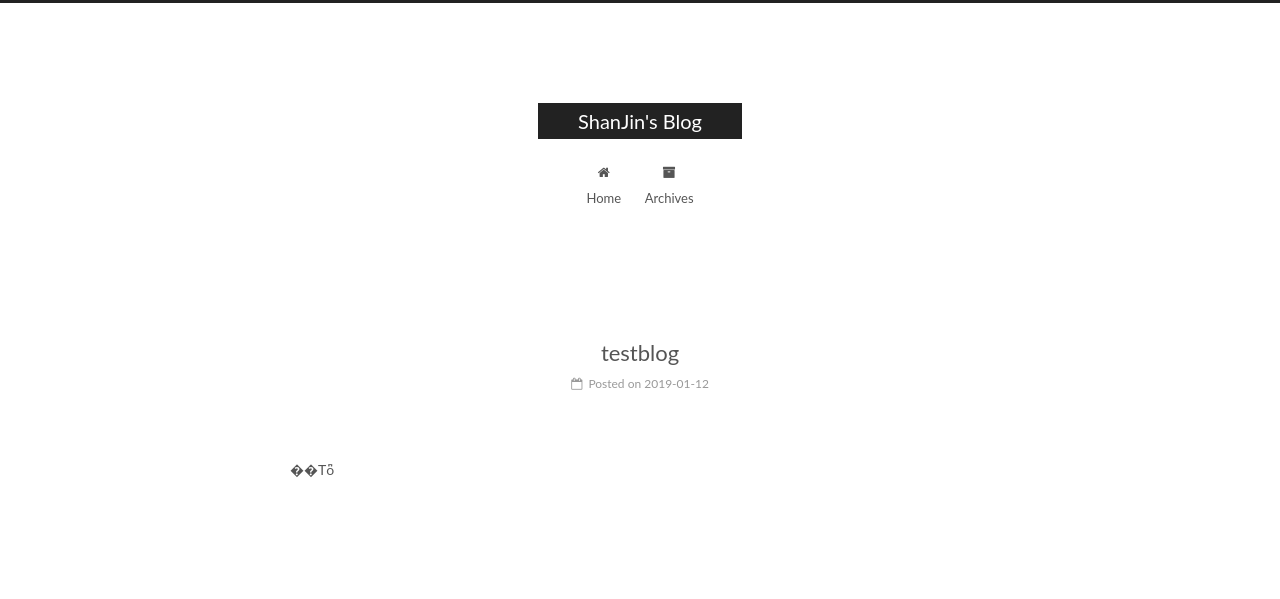
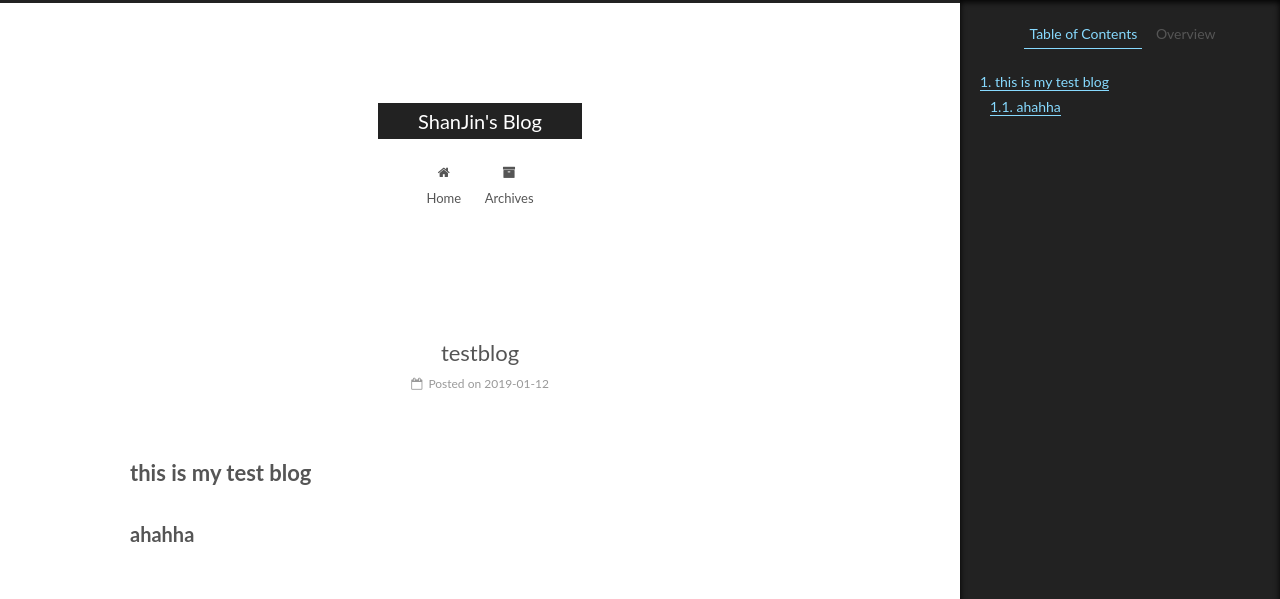
Before and after one commit to shanjin/shanjin.github.io, a plain HTML site: page 2019/01/12/testblog/index.html in a window 1280 px wide. Shown: the top 599 px of the page. Drawn offline with Linux system fonts and the light colour scheme.

Commit message:
Site updated: 2019-01-12 17:49:26

```diff
--- a/2019/01/12/testblog/index.html
+++ b/2019/01/12/testblog/index.html
@@ -79,17 +79,17 @@
 
 
 
-<meta name="description" content="��Тȫ">
+<meta name="description" content="this is my test blogahahha">
 <meta property="og:type" content="article">
 <meta property="og:title" content="testblog">
 <meta property="og:url" content="http://yoursite.com/2019/01/12/testblog/index.html">
 <meta property="og:site_name" content="ShanJin&#39;s Blog">
-<meta property="og:description" content="��Тȫ">
+<meta property="og:description" content="this is my test blogahahha">
 <meta property="og:locale" content="default">
-<meta property="og:updated_time" content="2019-01-12T09:10:02.249Z">
+<meta property="og:updated_time" content="2019-01-12T09:49:07.306Z">
 <meta name="twitter:card" content="summary">
 <meta name="twitter:title" content="testblog">
-<meta name="twitter:description" content="��Тȫ">
+<meta name="twitter:description" content="this is my test blogahahha">
 
 
 
@@ -299,8 +299,7 @@
 
 
 
-        <p>��Тȫ</p>
-
+        <h1 id="this-is-my-test-blog"><a href="#this-is-my-test-blog" class="headerlink" title="this is my test blog"></a>this is my test blog</h1><h2 id="ahahha"><a href="#ahahha" class="headerlink" title="ahahha"></a>ahahha</h2>
 
     </div>
 
@@ -368,8 +367,17 @@
 
 
 
+        <ul class="sidebar-nav motion-element">
+          <li class="sidebar-nav-toc sidebar-nav-active" data-target="post-toc-wrap">
+            Table of Contents
+          </li>
+          <li class="sidebar-nav-overview" data-target="site-overview-wrap">
+            Overview
+          </li>
+        </ul>
 
-      <section class="site-overview-wrap sidebar-panel sidebar-panel-active">
+
+      <section class="site-overview-wrap sidebar-panel">
         <div class="site-overview">
           <div class="site-author motion-element" itemprop="author" itemscope="" itemtype="http://schema.org/Person">
 
@@ -411,6 +419,22 @@
         </div>
       </section>
 
+
+      <!--noindex-->
+        <section class="post-toc-wrap motion-element sidebar-panel sidebar-panel-active">
+          <div class="post-toc">
+
+
+
+
+
+
+              <div class="post-toc-content"><ol class="nav"><li class="nav-item nav-level-1"><a class="nav-link" href="#this-is-my-test-blog"><span class="nav-number">1.</span> <span class="nav-text">this is my test blog</span></a><ol class="nav-child"><li class="nav-item nav-level-2"><a class="nav-link" href="#ahahha"><span class="nav-number">1.1.</span> <span class="nav-text">ahahha</span></a></li></ol></li></ol></div>
+
+
+          </div>
+        </section>
+      <!--/noindex-->
 
 
 
--- a/css/main.css
+++ b/css/main.css
@@ -1822,7 +1822,7 @@ pre .javascript .function {
   width: 4px;
   height: 4px;
   border-radius: 50%;
-  background: #ff2f7c;
+  background: #3dffa6;
 }
 .links-of-blogroll {
   font-size: 13px;
```
Also changed, not shown: index.html (+1 -2 lines).
